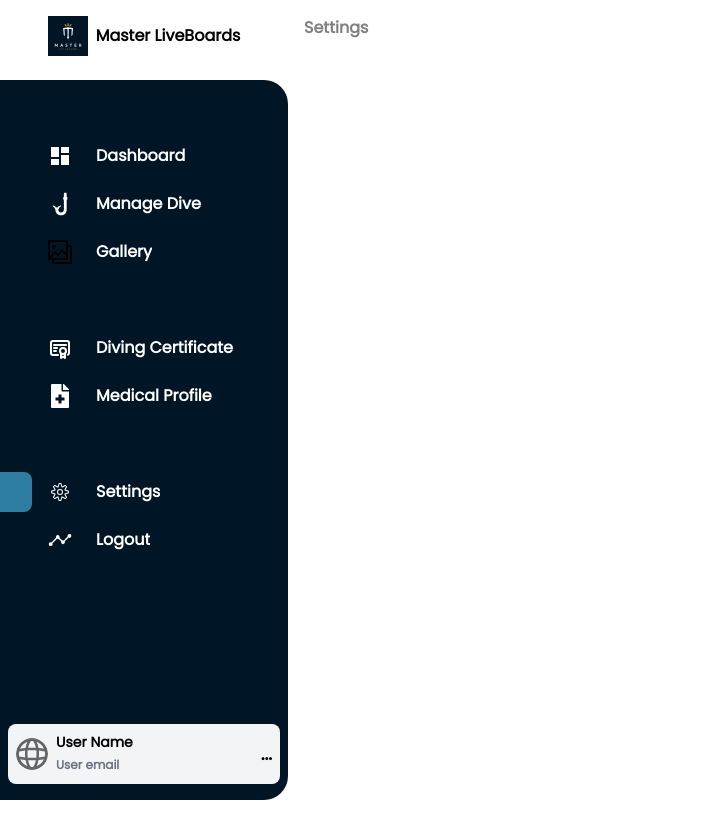
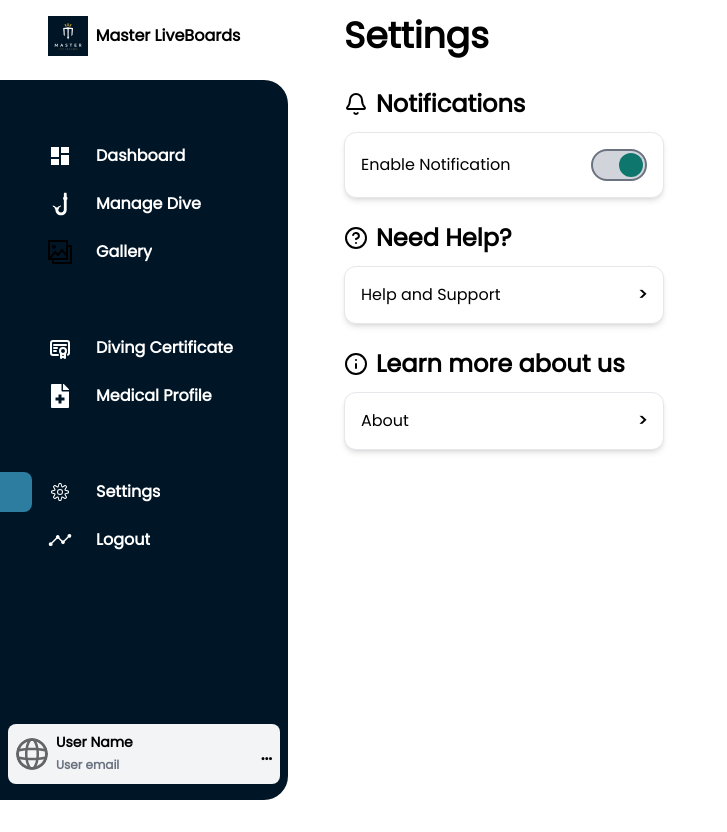
Before and after one commit to roserossssss/dive-site, a Next.js app in the folder diver-application/: page /dashboard/SettingsPage in a window 1280 px wide. Shown: the whole page, without its empty margins (0-727 px from the left). Before the commit the page ends 800 px from the top, so only its background shows below. Built offline with nearby package versions, Linux system fonts and the light colour scheme.

Commit message:
Settings Page UI
Updated the Settings Page UI by adding a border to the toggle switch, improving spacing, and enhancing accessibility for better user experience.

```diff
--- a/diver-application/app/dashboard/SettingsPage/page.tsx
+++ b/diver-application/app/dashboard/SettingsPage/page.tsx
@@ -1,9 +1,73 @@
-export default async function ProfilePage() {
+"use client";
+
+import { useState } from "react";
+import { Bell, HelpCircle, Info } from "lucide-react";
+
+export default function ProfilePage() {
+    const [notificationsEnabled, setNotificationsEnabled] = useState(true);
+
     return (
+      <div className="flex h-screen">
+        {/* Main Content */}
+        <main className="flex-1 p-10 pt-0">
+          <h2 className="text-4xl text-black font-bold mb-4">Settings</h2>
 
+          {/* Notifications */}
+          <div className="mb-6 mt-8">
+            <h3 className="flex items-center gap-2 text-2xl font-bold text-black">
+              <Bell size={24} className="text-black" /> Notifications
+            </h3>
 
-        <div>Settings</div>
+            <div className="flex items-center justify-between mt-3 p-4 w-80 bg-white rounded-xl shadow-md border">
+              <label htmlFor="notifications-toggle" className="text-black font-medium">
+                Enable Notification
+              </label>
+              <label className="relative inline-flex items-center cursor-pointer">
+                <input
+                  type="checkbox"
+                  id="notifications-toggle"
+                  className="sr-only peer"
+                  checked={notificationsEnabled}
+                  onChange={() => setNotificationsEnabled(!notificationsEnabled)}
+                  aria-label="Enable or disable notifications"
+                />
+                <div
+                 className={`w-14 h-8 border-2 border-gray-500 peer-focus:ring-2 rounded-full peer transition ${
+                    notificationsEnabled ? "bg-gray-300" : "border-gray-500"
+                  }`}
+                >
+                  <div
+                    className={`absolute top-1 left-1 w-6 h-6 bg-teal-700 rounded-full transition-transform ${
+                      notificationsEnabled ? "translate-x-6" : ""
+                    }`}
+                  />
+                </div>
+              </label>
+            </div>
+          </div>
 
+          {/* Help Section */}
+          <div className="mb-6">
+            <h3 className="flex items-center gap-2 text-2xl font-bold text-black">
+              <HelpCircle size={24} className="text-black" /> Need Help?
+            </h3>
+            <button className="mt-3 w-80 p-4 border rounded-xl flex justify-between items-center bg-white shadow-md">
+              <span className="text-black font-medium">Help and Support</span>
+              <span className="text-black">&gt;</span>
+            </button>
+          </div>
+
+          {/* About Section */}
+          <div>
+            <h3 className="flex items-center gap-2 text-2xl font-bold text-black">
+              <Info size={24} className="text-black" /> Learn more about us
+            </h3>
+            <button className="mt-3 w-80 p-4 border rounded-xl flex justify-between items-center bg-white shadow-md">
+              <span className="text-black font-medium">About</span>
+              <span className="text-black">&gt;</span>
+            </button>
+          </div>
+        </main>
+      </div>
     );
-
 }
--- a/diver-application/package.json
+++ b/diver-application/package.json
@@ -10,6 +10,7 @@
   },
   "dependencies": {
     "@next/font": "^14.2.15",
+    "lucide-react": "^0.479.0",
     "mongoose": "^8.10.2",
     "next": "15.1.7",
     "react": "^19.0.0",
```
Also changed, not shown: 1 other file (tests, documents, lock files or other folders).
